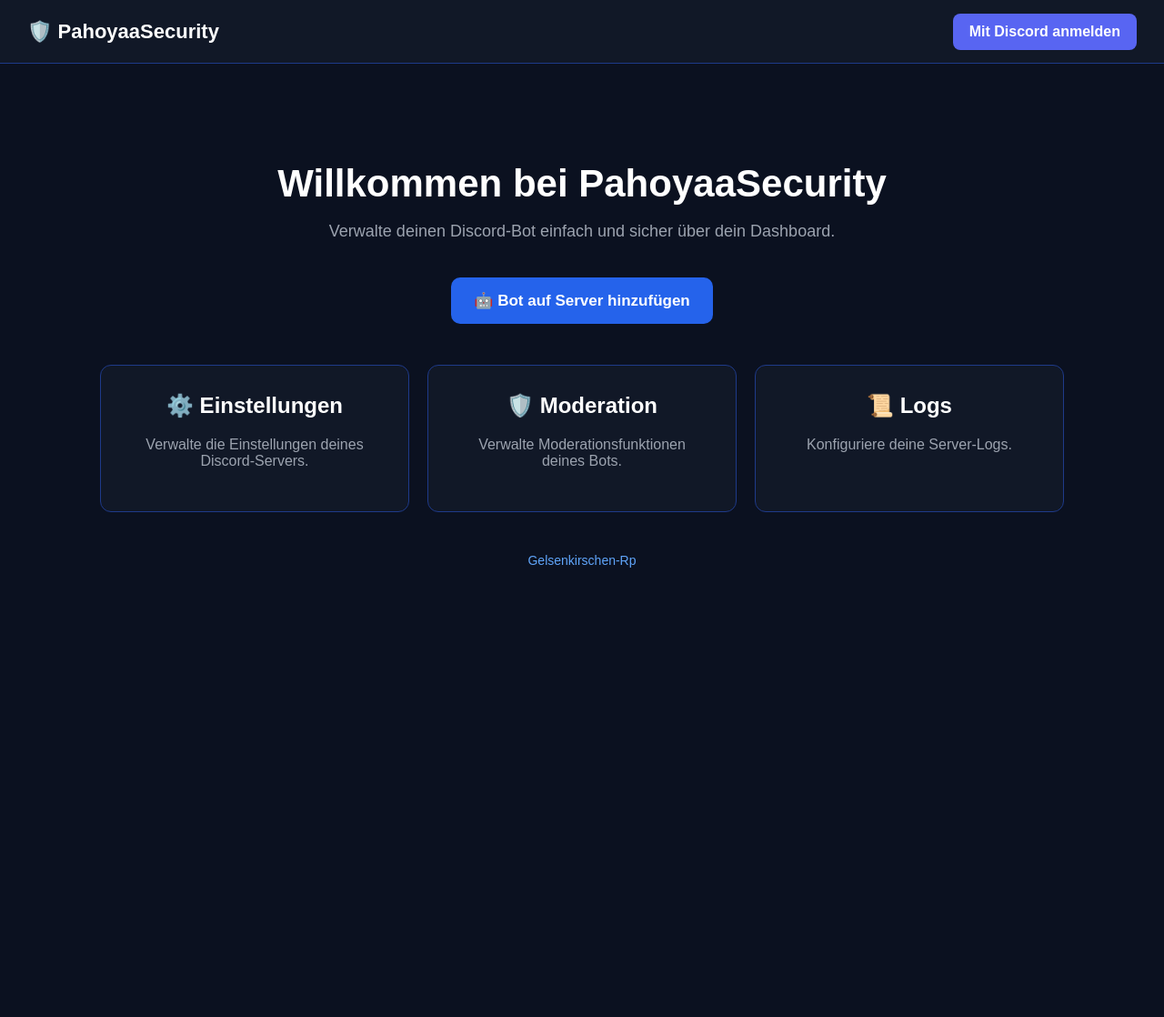
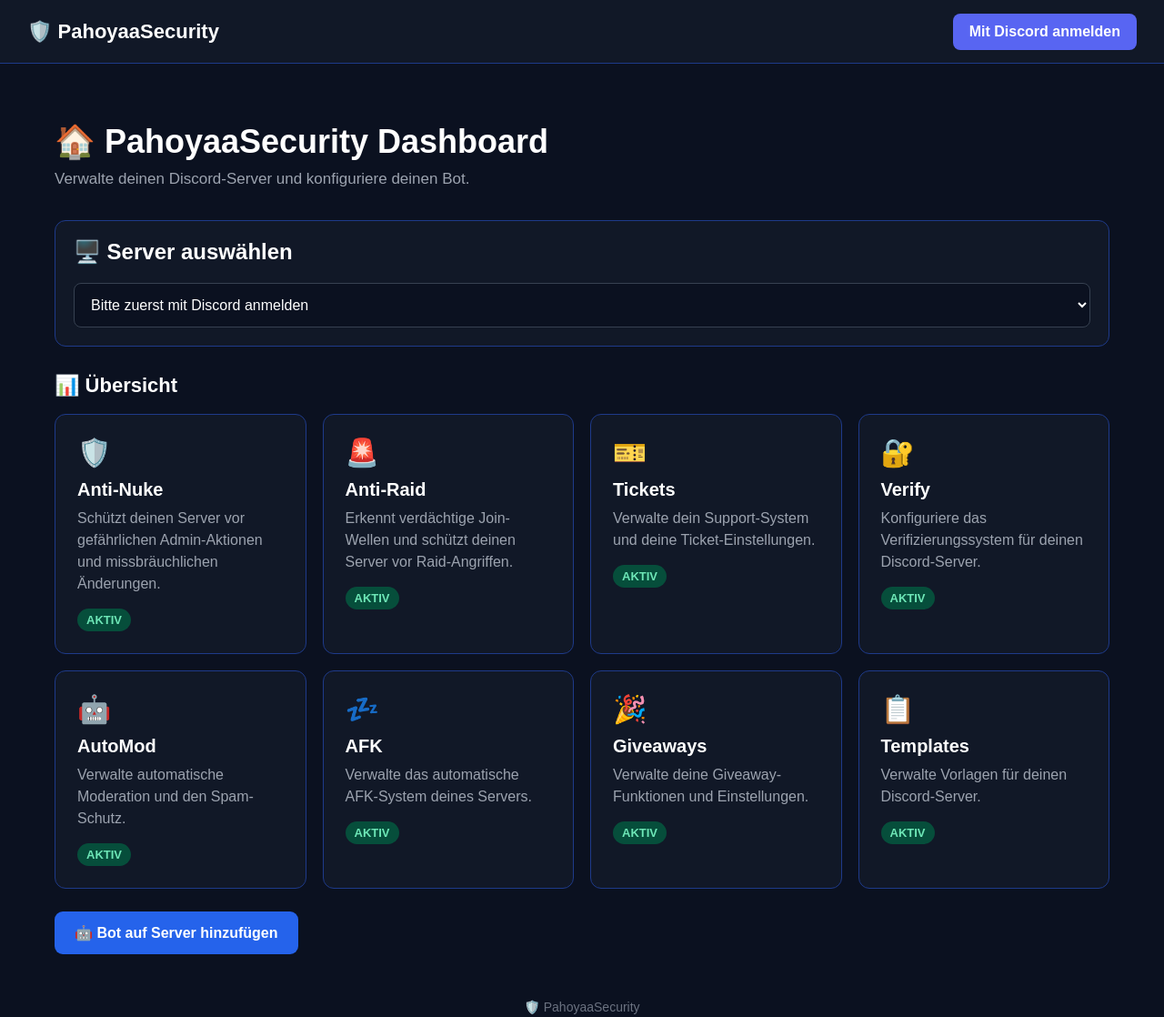
Before and after one commit to Parhamyaa/discord-dashboard, a website: page index.html in a window 1280 px wide. Shown: the whole page at 91% size. Before the commit the page ends 800 px from the top, so only its background shows below. Drawn offline with Linux system fonts and the light colour scheme.

Commit message:
Revamp dashboard layout and styles
Updated layout and styles for the dashboard, including new server selection and card sections.

```diff
--- a/index.html
+++ b/index.html
@@ -48,34 +48,109 @@
             opacity: 0.9;
         }
 
-        .container {
-            max-width: 1100px;
-            margin: 60px auto;
+        .dashboard {
+            max-width: 1200px;
+            margin: 45px auto;
             padding: 20px;
-            text-align: center;
         }
 
-        h1 {
-            font-size: 42px;
-            margin-bottom: 15px;
+        .welcome {
+            margin-bottom: 35px;
         }
 
-        .description {
+        .welcome h1 {
+            font-size: 36px;
+            margin: 0 0 10px;
+        }
+
+        .welcome p {
             color: #9ca3af;
-            font-size: 18px;
-            margin-bottom: 40px;
+            font-size: 17px;
+            margin: 0;
+        }
+
+        .server-box {
+            background: #111827;
+            border: 1px solid #1e3a8a;
+            border-radius: 12px;
+            padding: 20px;
+            margin-bottom: 30px;
+        }
+
+        .server-box h2 {
+            margin-top: 0;
+        }
+
+        .server-select {
+            width: 100%;
+            padding: 14px;
+            background: #0b1120;
+            color: white;
+            border: 1px solid #374151;
+            border-radius: 8px;
+            font-size: 16px;
+        }
+
+        .section-title {
+            margin: 30px 0 18px;
+            font-size: 22px;
+        }
+
+        .cards {
+            display: grid;
+            grid-template-columns: repeat(auto-fit, minmax(240px, 1fr));
+            gap: 18px;
+        }
+
+        .card {
+            background: #111827;
+            border: 1px solid #1e3a8a;
+            border-radius: 12px;
+            padding: 24px;
+            transition: 0.2s;
+        }
+
+        .card:hover {
+            transform: translateY(-3px);
+            border-color: #3b82f6;
+        }
+
+        .card-icon {
+            font-size: 30px;
+            margin-bottom: 12px;
+        }
+
+        .card h3 {
+            margin: 0 0 8px;
+            font-size: 20px;
+        }
+
+        .card p {
+            color: #9ca3af;
+            margin: 0;
+            line-height: 1.5;
+        }
+
+        .status {
+            display: inline-block;
+            margin-top: 15px;
+            padding: 5px 10px;
+            border-radius: 20px;
+            background: #064e3b;
+            color: #6ee7b7;
+            font-size: 13px;
+            font-weight: bold;
         }
 
         .invite-button {
             display: inline-block;
             background: #2563eb;
             color: white;
-            padding: 15px 25px;
-            border-radius: 10px;
+            padding: 14px 22px;
+            border-radius: 9px;
             text-decoration: none;
-            font-size: 17px;
             font-weight: bold;
-            margin-bottom: 45px;
+            margin-top: 25px;
             transition: 0.2s;
         }
 
@@ -84,30 +159,10 @@
             transform: translateY(-2px);
         }
 
-        .cards {
-            display: grid;
-            grid-template-columns: repeat(auto-fit, minmax(220px, 1fr));
-            gap: 20px;
-        }
-
-        .card {
-            background: #111827;
-            border: 1px solid #1e3a8a;
-            border-radius: 12px;
-            padding: 30px;
-        }
-
-        .card h2 {
-            margin-top: 0;
-        }
-
-        .card p {
-            color: #9ca3af;
-        }
-
-        .rp {
-            margin-top: 45px;
-            color: #60a5fa;
+        .footer {
+            text-align: center;
+            color: #6b7280;
+            margin: 50px 0 20px;
             font-size: 14px;
         }
     </style>
@@ -127,47 +182,167 @@
 
     </nav>
 
-    <main class="container">
 
-        <h1>
-            Willkommen bei PahoyaaSecurity
-        </h1>
+    <main class="dashboard">
 
-        <p class="description">
-            Verwalte deinen Discord-Bot einfach und sicher über dein Dashboard.
-        </p>
+        <div class="welcome">
+            <h1>🏠 PahoyaaSecurity Dashboard</h1>
+
+            <p>
+                Verwalte deinen Discord-Server und konfiguriere deinen Bot.
+            </p>
+        </div>
+
+
+        <div class="server-box">
+
+            <h2>🖥️ Server auswählen</h2>
+
+            <select class="server-select">
+                <option>Bitte zuerst mit Discord anmelden</option>
+            </select>
+
+        </div>
+
+
+        <h2 class="section-title">
+            📊 Übersicht
+        </h2>
+
+
+        <div class="cards">
+
+            <div class="card">
+                <div class="card-icon">🛡️</div>
+
+                <h3>Anti-Nuke</h3>
+
+                <p>
+                    Schützt deinen Server vor gefährlichen Admin-Aktionen
+                    und missbräuchlichen Änderungen.
+                </p>
+
+                <span class="status">
+                    AKTIV
+                </span>
+            </div>
+
+
+            <div class="card">
+                <div class="card-icon">🚨</div>
+
+                <h3>Anti-Raid</h3>
+
+                <p>
+                    Erkennt verdächtige Join-Wellen und schützt deinen Server
+                    vor Raid-Angriffen.
+                </p>
+
+                <span class="status">
+                    AKTIV
+                </span>
+            </div>
+
+
+            <div class="card">
+                <div class="card-icon">🎫</div>
+
+                <h3>Tickets</h3>
+
+                <p>
+                    Verwalte dein Support-System und deine Ticket-Einstellungen.
+                </p>
+
+                <span class="status">
+                    AKTIV
+                </span>
+            </div>
+
+
+            <div class="card">
+                <div class="card-icon">🔐</div>
+
+                <h3>Verify</h3>
+
+                <p>
+                    Konfiguriere das Verifizierungssystem für deinen Discord-Server.
+                </p>
+
+                <span class="status">
+                    AKTIV
+                </span>
+            </div>
+
+
+            <div class="card">
+                <div class="card-icon">🤖</div>
+
+                <h3>AutoMod</h3>
+
+                <p>
+                    Verwalte automatische Moderation und den Spam-Schutz.
+                </p>
+
+                <span class="status">
+                    AKTIV
+                </span>
+            </div>
+
+
+            <div class="card">
+                <div class="card-icon">💤</div>
+
+                <h3>AFK</h3>
+
+                <p>
+                    Verwalte das automatische AFK-System deines Servers.
+                </p>
+
+                <span class="status">
+                    AKTIV
+                </span>
+            </div>
+
+
+            <div class="card">
+                <div class="card-icon">🎉</div>
+
+                <h3>Giveaways</h3>
+
+                <p>
+                    Verwalte deine Giveaway-Funktionen und Einstellungen.
+                </p>
+
+                <span class="status">
+                    AKTIV
+                </span>
+            </div>
+
+
+            <div class="card">
+                <div class="card-icon">📋</div>
+
+                <h3>Templates</h3>
+
+                <p>
+                    Verwalte Vorlagen für deinen Discord-Server.
+                </p>
+
+                <span class="status">
+                    AKTIV
+                </span>
+            </div>
+
+        </div>
+
 
         <a class="invite-button" href="/api/invite">
             🤖 Bot auf Server hinzufügen
         </a>
 
-        <div class="cards">
 
-            <div class="card">
-                <h2>⚙️ Einstellungen</h2>
-                <p>
-                    Verwalte die Einstellungen deines Discord-Servers.
-                </p>
-            </div>
-
-            <div class="card">
-                <h2>🛡️ Moderation</h2>
-                <p>
-                    Verwalte Moderationsfunktionen deines Bots.
-                </p>
-            </div>
-
-            <div class="card">
-                <h2>📜 Logs</h2>
-                <p>
-                    Konfiguriere deine Server-Logs.
-                </p>
-            </div>
-
-        </div>
-
-        <div class="rp">
-            Gelsenkirschen-Rp
+        <div class="footer">
+            🛡️ PahoyaaSecurity
         </div>
 
     </main>
```
